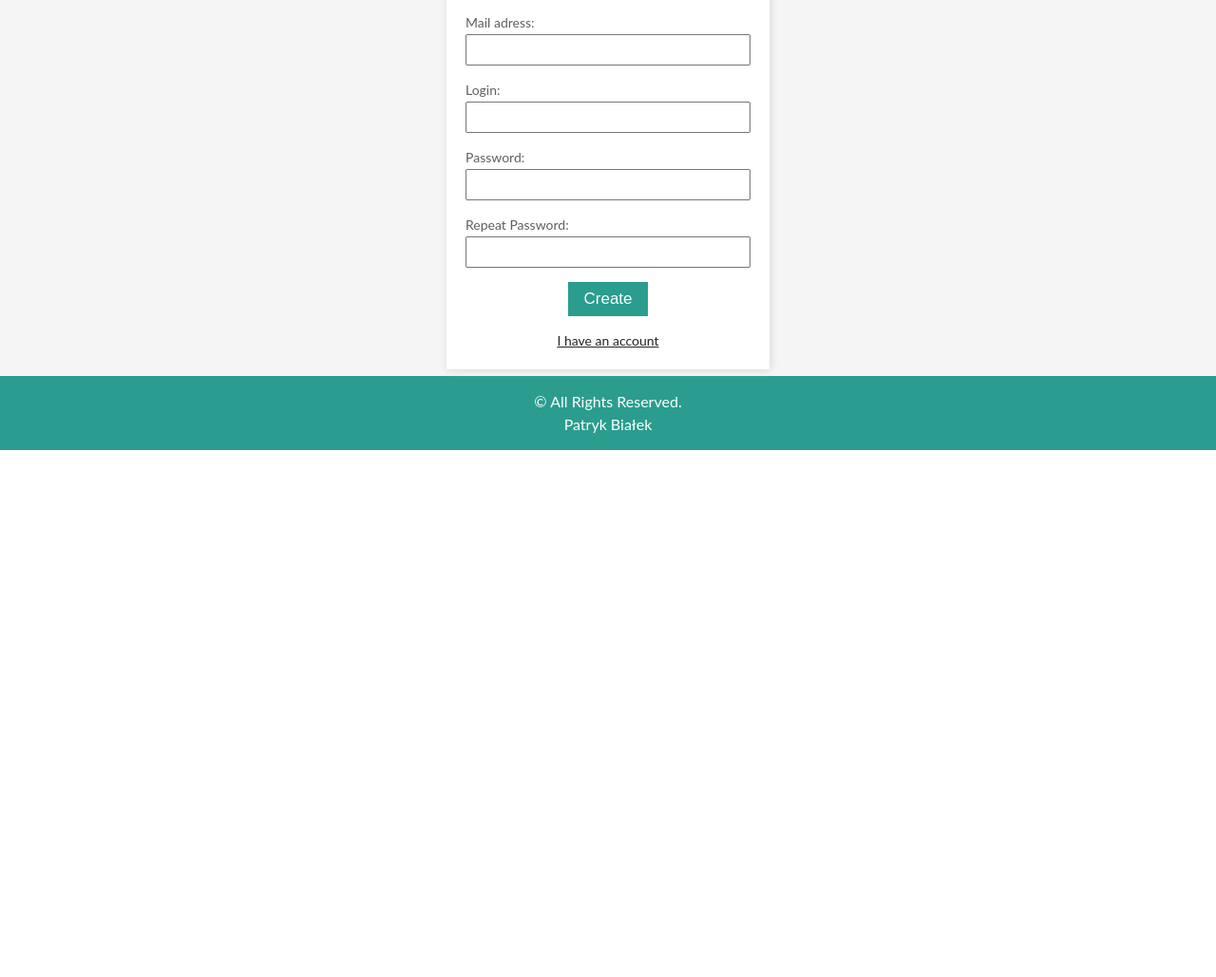
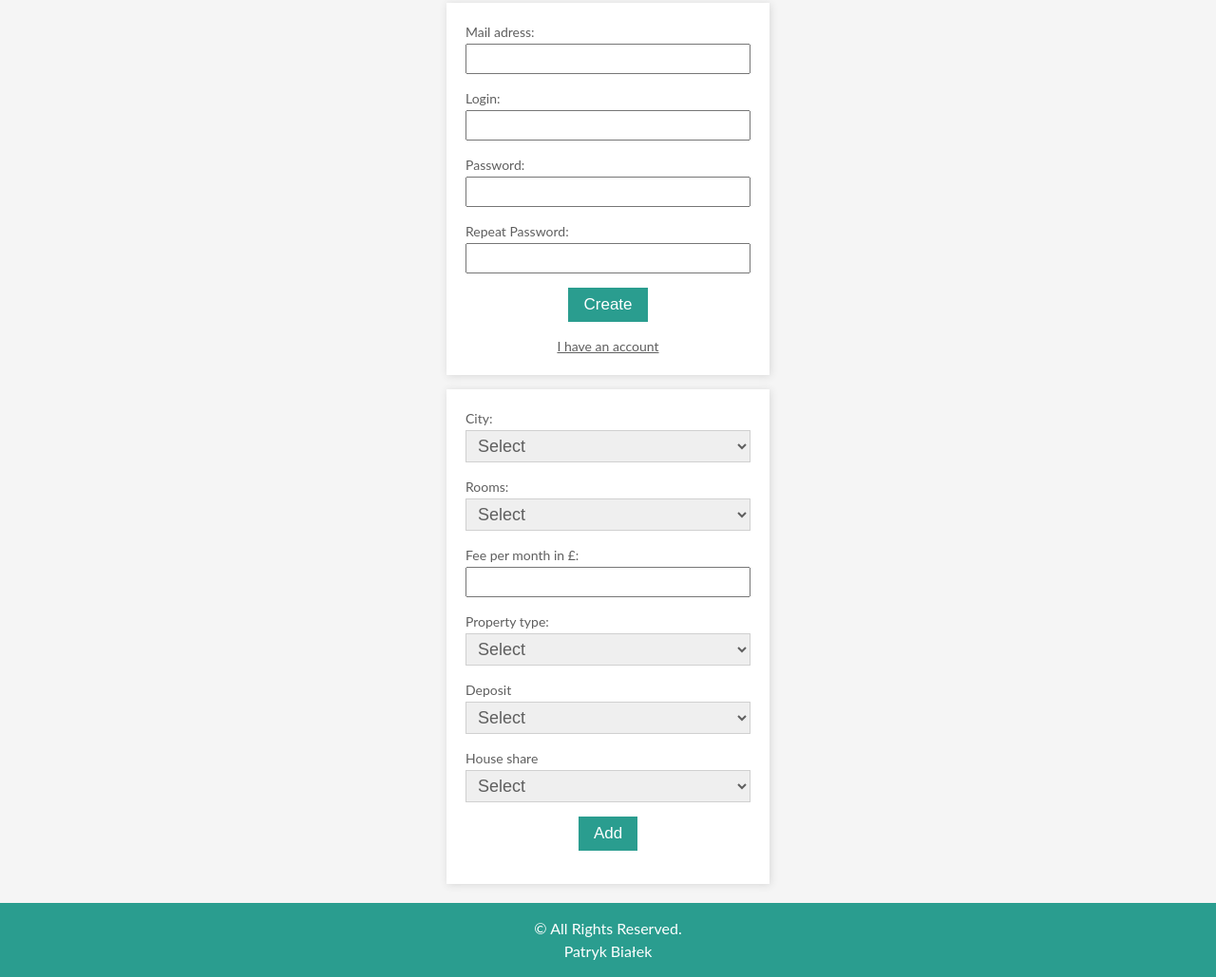
Before and after one commit to PatrickBialek/006_Flats-renting-portal-vanilla-js, a website: page my-account.html in a window 1280 px wide. Shown: the part 381-1410 px from the top of the page at 95% size. Before the commit the page ends 855 px from the top, so only its background shows below. Drawn offline with Linux system fonts and the light colour scheme.

Commit message:
Add new flat layout and create structure of js files

```diff
--- a/my-account.html
+++ b/my-account.html
@@ -27,6 +27,7 @@
 	</header>
 
 	<main class="account-area">
+
 		<div class="log-in margin-bottom-medium">
 			<div class="log-in__row">
 				<label class="log-in__label" for="user-nick">Login:</label>
@@ -40,7 +41,7 @@
 			<span class="log-in__negation" id="dont-have-account-text">I don't have an account</span>
 		</div>
 
-		<div class="create-account">
+		<div class="create-account margin-bottom-medium">
 			<div class="create-account__row">
 				<label class="create-account__label" for="new-user-mail-adress">Mail adress:</label>
 				<input class="create-account__field" type="text" id="new-user-mail-adress">
@@ -60,6 +61,72 @@
 			<input class="btn btn--green margin-bottom-medium" type="submit" id="log-in" value="Create">
 			<span class="create-account__negation" id="dont-have-account-text">I have an account</span>
 		</div>
+
+		<div class="add-flat">
+			<div class="add-flat__row">
+				<label class="add-flat__label" for="add-flat-city">City:</label>
+				<select class="add-flat__select" id="add-flat-city">
+					<option value="">Select</option>
+					<option value="Aberdeen">Aberdeen</option>
+					<option value="Birmingham">Birmingham</option>
+					<option value="Cardiff">Cardiff</option>
+					<option value="Derby">Derby</option>
+					<option value="Glasgow">Glasgow</option>
+					<option value="Leeds">Leeds</option>
+					<option value="Liverpool">Liverpool</option>
+					<option value="London">London</option>
+					<option value="Manchester">Manchester</option>
+					<option value="Portsmouth">Portsmouth</option>
+					<option value="York">York</option>
+				</select>
+			</div>
+			<div class="add-flat__row">
+				<label class="add-flat__label" for="add-flat-rooms">Rooms:</label>
+				<select class="add-flat__select" id="add-flat-rooms">
+					<option value="">Select</option>
+					<option value="1">Studio</option>
+					<option value="2">2</option>
+					<option value="3">3</option>
+					<option value="4">4</option>
+					<option value="5">5</option>
+					<option value="6">6</option>
+				</select>
+			</div>
+			<div class="add-flat__row">
+				<label class="add-flat__label" for="add-flat-price">Fee per month in £:</label>
+				<input class="create-account__field" type="text" id="add-flat-price">
+			</div>
+			<div class="add-flat__row">
+				<label class="add-flat__label" for="add-flat-property-type">Property type:</label>
+				<select class="add-flat__select" id="add-flat-property-type">
+					<option value="">Select</option>
+					<option value="detached">Detached</option>
+					<option value="semi-detached">Semi detached</option>
+					<option value="terraced">Terraced</option>
+					<option value="flat">Flat</option>
+					<option value="bungalow">Bungalow</option>
+					<option value="student-hall">Student Hall</option>
+				</select>
+			</div>
+			<div class="add-flat__row">
+				<label class="add-flat__label" for="add-flat-deposit">Deposit</label>
+				<select class="add-flat__select" id="add-flat-deposit">
+					<option value="">Select</option>
+					<option value="yes">Yes</option>
+					<option value="no">No</option>
+				</select>
+			</div>
+			<div class="add-flat__row">
+				<label class="add-flat__label" for="add-flat-house-share">House share</label>
+				<select class="add-flat__select" id="add-flat-house-share">
+					<option value="">Select</option>
+					<option value="Yes">Yes</option>
+					<option value="No">No</option>
+				</select>
+			</div>
+			<input class="btn btn--green margin-bottom-medium" type="submit" id="add-flat" value="Add">
+		</div>
+
 	</main>
 
 	<footer class="footer">
--- a/src/css/modules/4-my-account/0-layout.scss
+++ b/src/css/modules/4-my-account/0-layout.scss
@@ -1,8 +1,9 @@
 .account-area {
-	height: 85vh;
+	min-height: 85vh;
 	display: flex;
 	justify-content: center;
 	align-items: center;
 	flex-direction: column;
 	background-color: #f5f5f5;
+	padding: 2rem 1rem;
 }
--- a/src/css/modules/4-my-account/2-create-account.scss
+++ b/src/css/modules/4-my-account/2-create-account.scss
@@ -27,12 +27,13 @@
 	&__field {
 		outline: none;
 		padding: 4px 8px;
-		font-size: 1.8rem;
+		font-size: 1.7rem;
 	}
 
 	&__negation {
 		font-size: 1.4rem;
 		cursor: pointer;
 		text-decoration: underline;
+		color: #5f5f5f;
 	}
 }
--- a/src/css/modules/0-layout/_0-inputs.scss
+++ b/src/css/modules/4-my-account/3-add-flat.scss
@@ -1,46 +1,42 @@
-.select {
-	padding: 2rem 3rem;
-	height: 36px;
-	border: none;
-	font-size: 1.75rem;
-	outline: none;
-	opacity: .85;
+.add-flat {
+	padding: 2rem;
+	background-color: #fff;
+	box-shadow: 1px 1px 8px 0px #d8d8d8;
+	justify-content: center;
+	align-items: center;
+	width: 80%;
+	max-width: 300px;
 
-	&--bigger {
-		width: 246.5px;
+	&,
+	&__row {
+		display: flex;
+		flex-direction: column;
 	}
 
-	&--smaller {
-		width: 180px;
+	&__row {
+		width: 100%;
+		margin-bottom: 1.5rem;
+	}
+
+	&__label {
+		font-size: 1.4rem;
+		color: #5f5f5f;
+		margin-bottom: 2px;
+	}
+
+	&__field {
+		outline: none;
+		padding: 4px 8px;
+		font-size: 1.7rem;
+	}
+
+	&__select {
+		outline: none;
+		padding: 4px 8px;
+		font-size: 1.8rem;
+		border-color: #d0d0d0;
+		border-radius: 0px;
+		height: 34px;
+		color: #5f5f5f;
 	}
 }
-
-.btn {
-	padding: 8px 16px;
-	font-size: 1.7rem;
-	cursor: pointer;
-	outline: none;
-
-	&--green {
-		background-color: $green;
-		color: $white;
-		transition: all ease-out .3s;
-		border: none;
-
-		&:hover {
-			background-color: $green-hover;
-		}
-	}
-}
-
-@media (max-width: 880px) {
-	.select {
-		&--bigger {
-			width: 100%;
-		}
-
-		&--smaller {
-			width: 100%;
-		}
-	}
-}
--- a/src/css/style.scss
+++ b/src/css/style.scss
@@ -20,3 +20,4 @@
 @import "modules/4-my-account/0-layout.scss";
 @import "modules/4-my-account/1-login-in.scss";
 @import "modules/4-my-account/2-create-account.scss";
+@import "modules/4-my-account/3-add-flat.scss";
--- a/src/index.js
+++ b/src/index.js
@@ -1,2 +1,3 @@
 // JS
-import "./js/app.js";
+import "./js/account/account.js";
+import "./js/searchEngine.js";
```
Also changed, not shown: dist/style.css, src/js/account/account-modules/add-flat.js (added), src/js/account/account-modules/create-account.js (added), src/js/account/account-modules/log-in.js (added), src/js/account/account.js (added), src/js/searchEngine.js (renamed from src/js/app.js).
